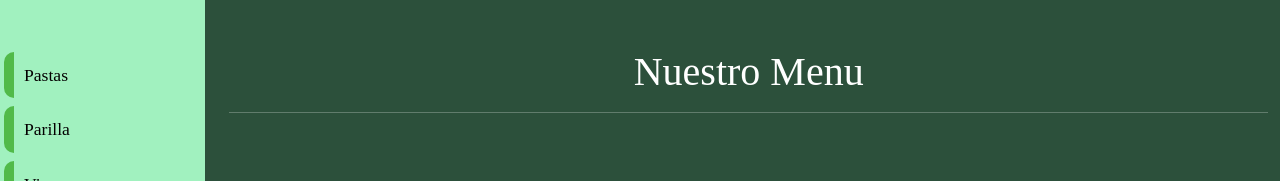
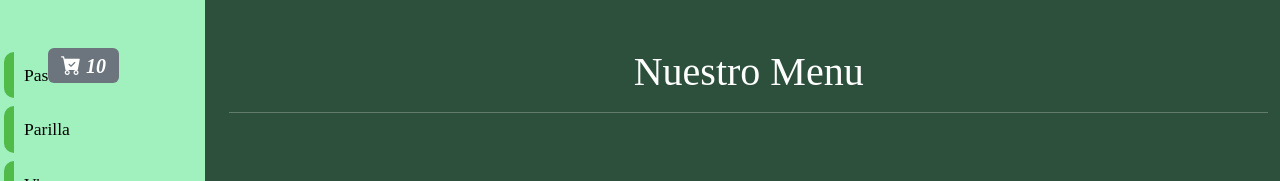
Before and after one commit to gonzalogg94/restaurantFront, a React (Create React App) app: page /menu in a window 1280 px wide. Shown: the top 181 px of the page. Built offline with nearby package versions, Linux system fonts and the light colour scheme; a web font is replaced by a local one.

Commit message:
agregue carrito de compras

```diff
--- a/src/App.css
+++ b/src/App.css
@@ -28,6 +28,13 @@
   color: #61dafb;
 }
 
+/* barge */
+.posicionBadge {
+  z-index: 3;
+}
+/* barge */
+
+
 @keyframes App-logo-spin {
   from {
     transform: rotate(0deg);
--- a/src/components/style.css
+++ b/src/components/style.css
@@ -239,7 +239,11 @@ li {
   box-sizing: border-box;
 }
 /* menu barra lateral */
-
+/* carrito */
+.posicionBadge {
+  z-index: 5;
+}
+/* carrito */
 
 /* media queries */
 @media all and (max-width: 767px) {
--- a/src/components/views/ListaProductos.jsx
+++ b/src/components/views/ListaProductos.jsx
@@ -1,10 +1,16 @@
-import React from "react";
+
+import Badge from 'react-bootstrap/Badge';
+import { Link } from 'react-router-dom';
 
 
 const ListaProductos = () => {
   return (
     <section className="fuente colorFondo">
-
+      <div className='posicionBadge position-fixed'>
+        <Link>
+      <Badge className='fs-5 m-5'  bg="secondary"><i className="bi bi-cart-check-fill"> 10</i></Badge>
+        </Link>
+      </div>
         <article className="row">
         <aside class="col-lg-2 col-md-2 fondoLateral esconder">
           <div class="sidebar d-none d-md-grid col-md-2 col-lg-2 text-light">
```
